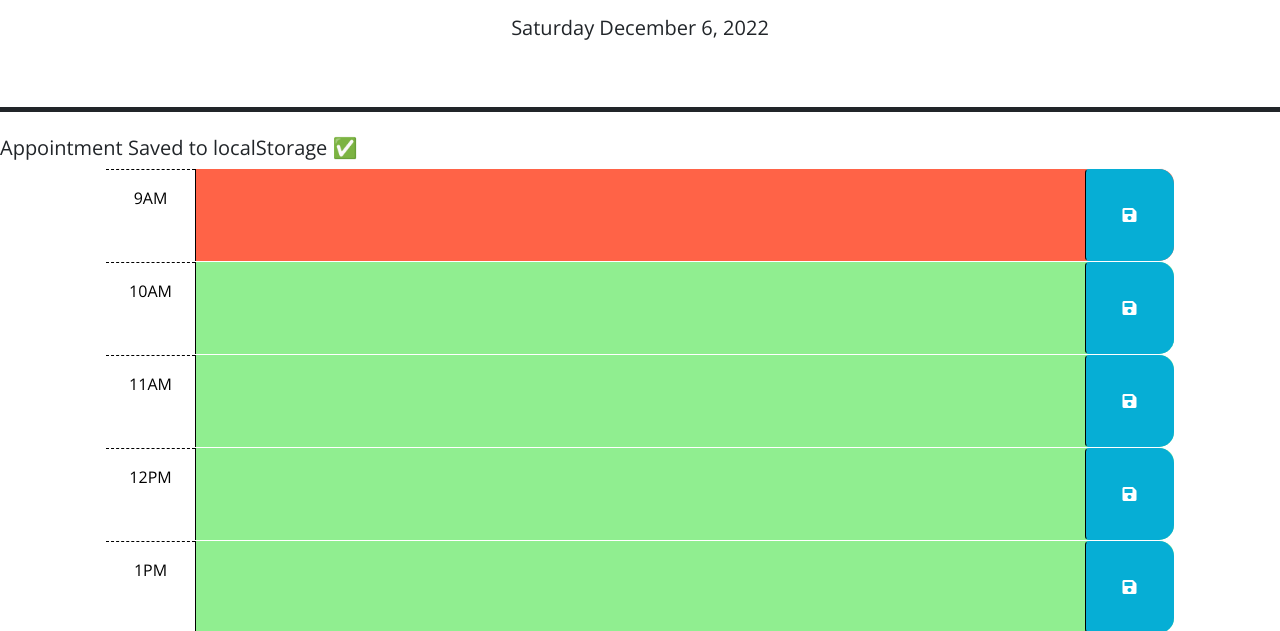
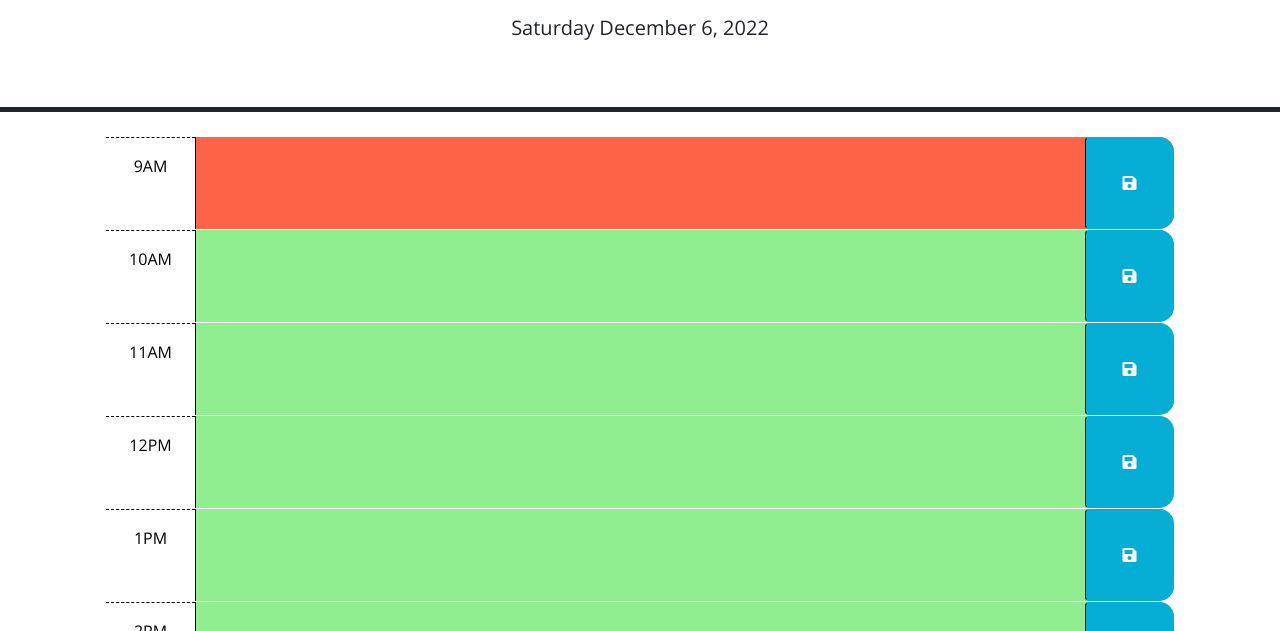
Before and after one commit to ColtonTO/WorkScheduler, a plain HTML site: page index.html in a window 1280 px wide. Shown: the part 166-797 px from the top of the page. Drawn offline with nearby package versions, Linux system fonts and the light colour scheme.

Commit message:
final html

```diff
--- a/index.html
+++ b/index.html
@@ -29,9 +29,6 @@
       <p id="currentDay" class="lead"></p>
     </header>
     <!-- Scheduled Work Hours 9AM-5PM -->
-    <div>
-      <h5 class="hide"> Appointment Saved to localStorage ✅</h5>
-    </div>
     <div class="container-lg px-5">
       <div id="9" class="row time-block">
         <div class="col-2 col-md-1 hour text-center py-3">9AM</div>
```
